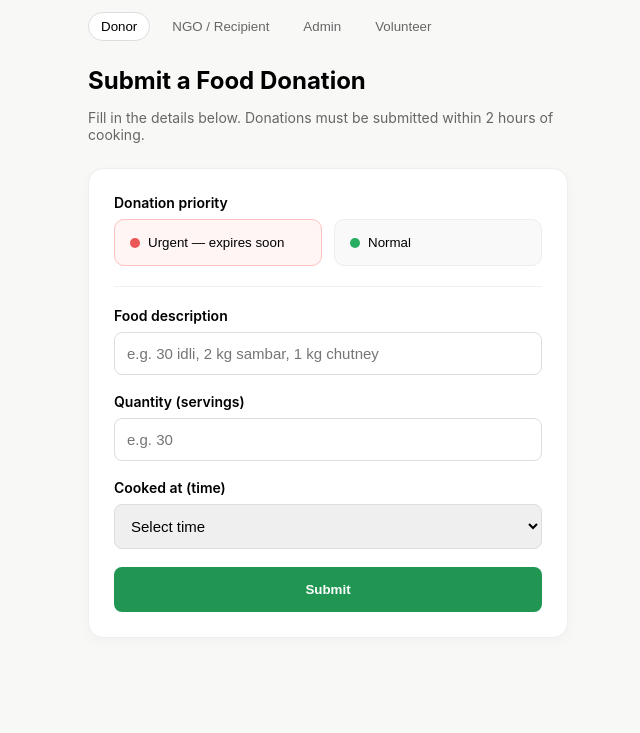
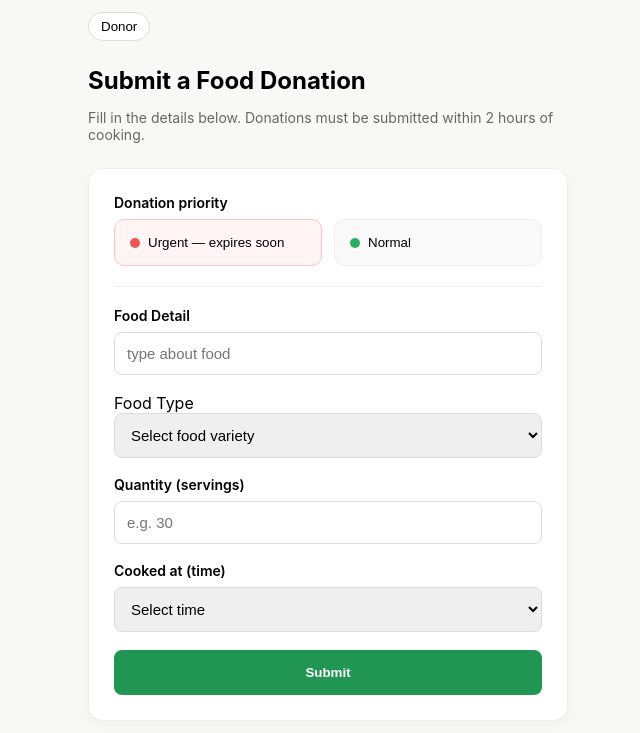
Before and after one commit to Abufirnas-Md/Donar-Filling-Page, a plain HTML site: page index.html in a window 1280 px wide. Both pictures are taken after a click on the button "Urgent — expires soon". Shown: the part 49-782 px from the top of the page, without its empty margins (312-952 px from the left). Drawn offline with Linux system fonts and the light colour scheme.

Commit message:
Update index.html

```diff
--- a/index.html
+++ b/index.html
@@ -12,9 +12,7 @@
             <div class="logo">Zero<span>Waste</span></div>
             <nav class="user-types">
                 <button class="active">Donor</button>
-                <button>NGO / Recipient</button>
-                <button>Admin</button>
-                <button>Volunteer</button>
+
             </nav>
         </header>
 
@@ -38,8 +36,18 @@
 
                     <div id="foodDetails" class="hidden-section">
                         <div class="form-group">
-                            <label>Food description</label>
-                            <input type="text" id="foodDesc" placeholder="e.g. 30 idli, 2 kg sambar, 1 kg chutney" required>
+                            <label>Food Detail</label>
+                            <input type="text" id="pickupAddr" placeholder="type about food" required>
+                        </div>
+
+                        <div class="form-group"
+                             <label>Food Type</label>
+                             <select id="foodtype" required>
+                                 <option value="" disabled selected>Select food variety</option>
+                                 <option>Veg</option>
+                                 <option>Non-Veg</option>
+                                 <option>Others(Drinks, Fruits)</option>
+                            </select>
                         </div>
 
                         <div class="form-group">
```
